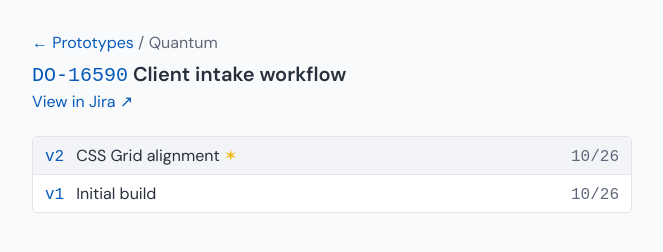
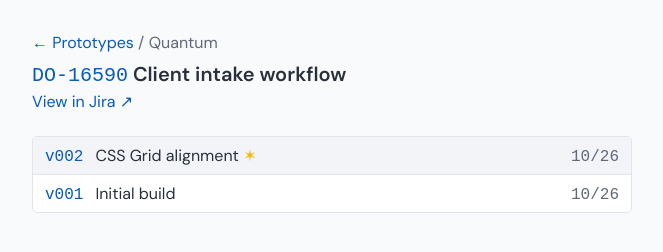
Before and after one commit to timagineer/client, a plain HTML site: page auth/ica/Quantum/DO-16590/index.html in a window 1280 px wide. Shown: the whole page, without its empty margins (308-971 px from the left). Drawn offline with Linux system fonts and the light colour scheme; a web font is replaced by a local one.

Commit message:
chore: DO-16590 version labels v1/v2 → v001/v002

```diff
--- a/auth/ica/Quantum/DO-16590/index.html
+++ b/auth/ica/Quantum/DO-16590/index.html
@@ -182,12 +182,12 @@
     </header>
     <main class="versions">
       <div class="version current" data-href="index-002.html">
-        <span class="version-name"><a href="index-002.html">v2</a></span>
+        <span class="version-name"><a href="index-002.html">v002</a></span>
         <span class="version-desc">CSS Grid alignment <span style="color: hsl(45, 90%, 50%);">✶</span></span>
         <span class="version-date">10/26</span>
       </div>
       <div class="version" data-href="index-001.html">
-        <span class="version-name"><a href="index-001.html">v1</a></span>
+        <span class="version-name"><a href="index-001.html">v001</a></span>
         <span class="version-desc">Initial build</span>
         <span class="version-date">10/26</span>
       </div>
```
